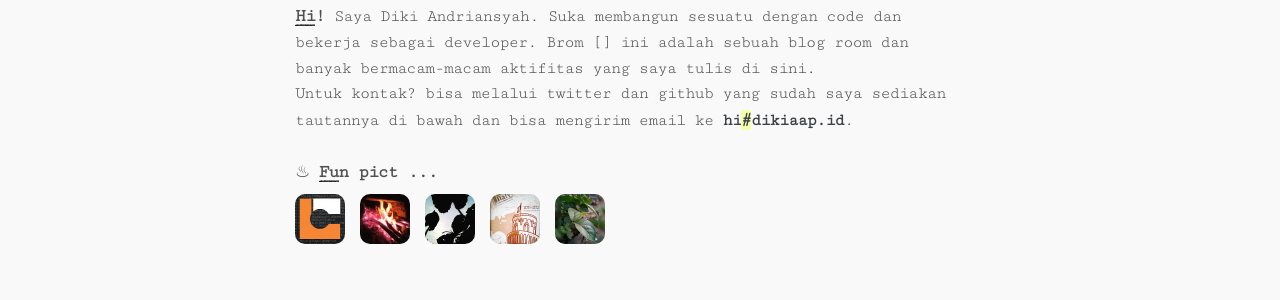
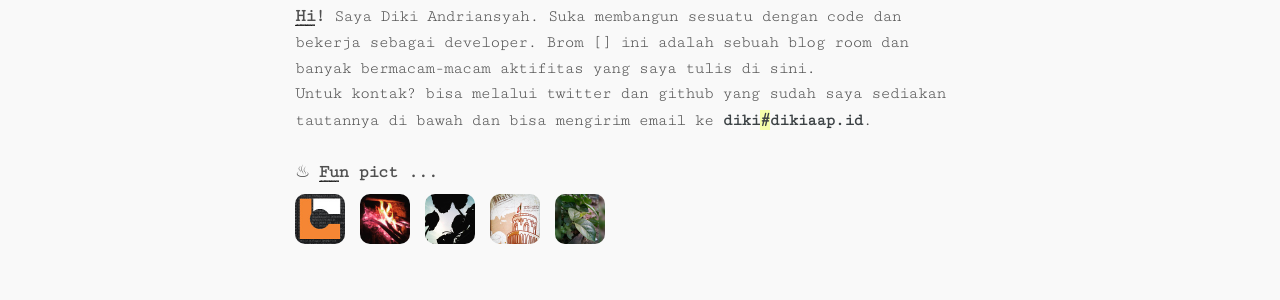
Before and after one commit to dikiaap/mangan, a Jekyll site: the page built from index.html, in a window 1280 px wide. Shown: the part 133-433 px from the top of the page. Built offline with Jekyll 4.4.1, drawn with Linux system fonts in a browser that asks for light colours; some web fonts are replaced; the list of posts is cut into pages by our own code.

Commit message:
Fix words

```diff
--- a/_config.yml
+++ b/_config.yml
@@ -3,7 +3,7 @@ uri: dikiaap.id
 url: https://blog.dikiaap.id
 name: Diki Andriansyah
 title: Diki Andriansyah Blog - Stay Brom
-email: hi@dikiaap.id
+email: diki@dikiaap.id
 author: dikiaap
 baseurl: ""
 timezone: Asia/Jakarta
--- a/_sass/_layout.scss
+++ b/_sass/_layout.scss
@@ -107,7 +107,6 @@
 /**
  *404 Style
  */
-
 .badface {
     opactiy: 0;
     animation: bad 3s;
--- a/index.html
+++ b/index.html
@@ -9,7 +9,7 @@ layout: default
               Brom [] ini adalah sebuah blog room dan banyak bermacam-macam aktifitas yang saya tulis di sini. <br>
               Untuk kontak? bisa melalui twitter dan github yang sudah saya sediakan tautannya di bawah dan bisa mengirim email ke
               <a href="mailto:{{ site.email }}"><b>
-                hi<span class="big bg">#</span>{{ site.uri }}</b></a>. <br><br>
+                diki<span class="big bg">#</span>{{ site.uri }}</b></a>. <br><br>
               ♨ <b><span class="big">Fun pict ... </span></b><br>
 
               <div class="photos">
```
Also changed, not shown: README.md, _sass/_base.scss (line endings or trailing spaces).
